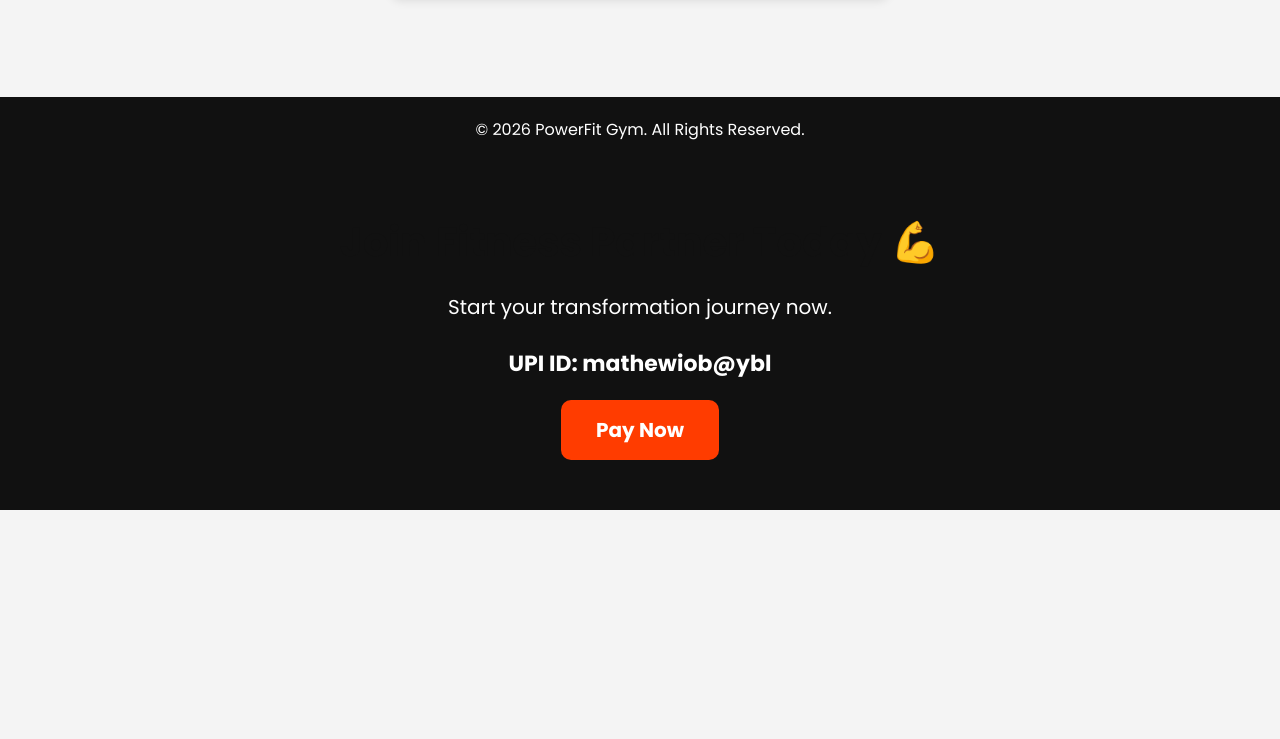
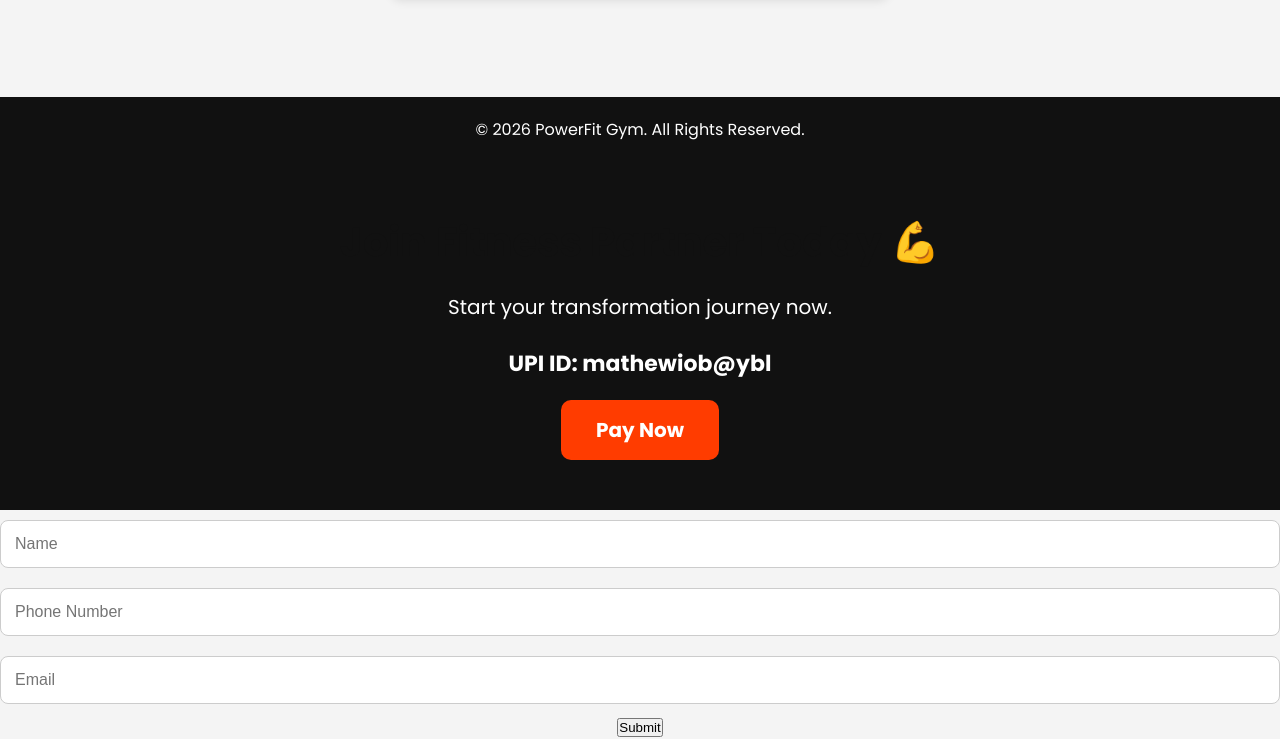
Before and after one commit to mathew9372623973-ux/Fitness-Partner, a plain HTML site: page index.html in a window 1280 px wide. Shown: the part 1996-2735 px from the top of the page. Before the commit the page ends 2506 px from the top, so only its background shows below. Drawn offline with Linux system fonts and the light colour scheme.

Commit message:
Update index.html

```diff
--- a/index.html
+++ b/index.html
@@ -363,3 +363,14 @@
    ">
    💬
 </a>
+<form>
+
+  <input type="text" placeholder="Name" required>
+
+  <input type="tel" placeholder="Phone Number" required>
+
+  <input type="email" placeholder="Email" required>
+
+  <button type="submit">Submit</button>
+
+</form>
```
